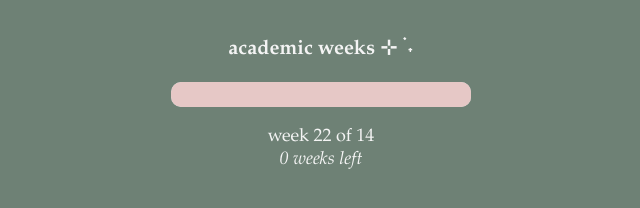
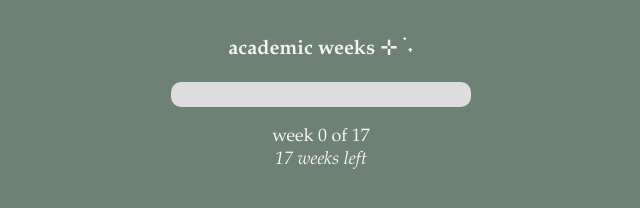
Before and after one commit to jagagagabee/productivity, a plain HTML site: page progress-tracker/index.html in a window 1280 px wide. Shown: the whole page, without its empty margins (319-959 px from the left). Drawn offline with Linux system fonts and the light colour scheme; a web font is replaced by a local one.

Commit message:
year 2 sem 2 dates.html

```diff
--- a/progress-tracker/index.html
+++ b/progress-tracker/index.html
@@ -53,8 +53,8 @@
 
     <script>
         // Set your academic semester start and end dates here
-        const startDate = new Date("2025-02-24"); // Change to your semester start date
-        const endDate = new Date("2025-05-30"); // Change to your semester end date
+        const startDate = new Date("2025-07-28"); // Change to your semester start date
+        const endDate = new Date("2025-11-22"); // Change to your semester end date
         const today = new Date();
 
         // Calculate progress
```
